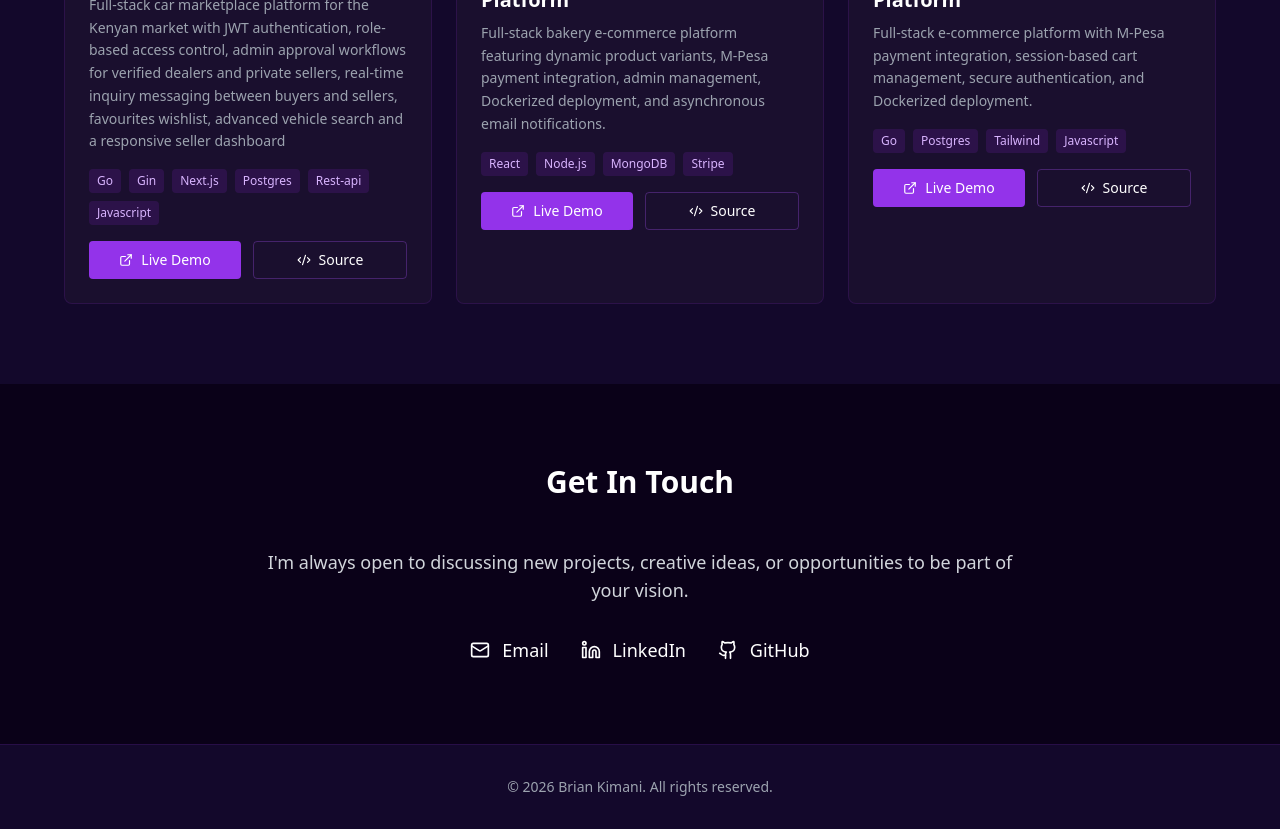
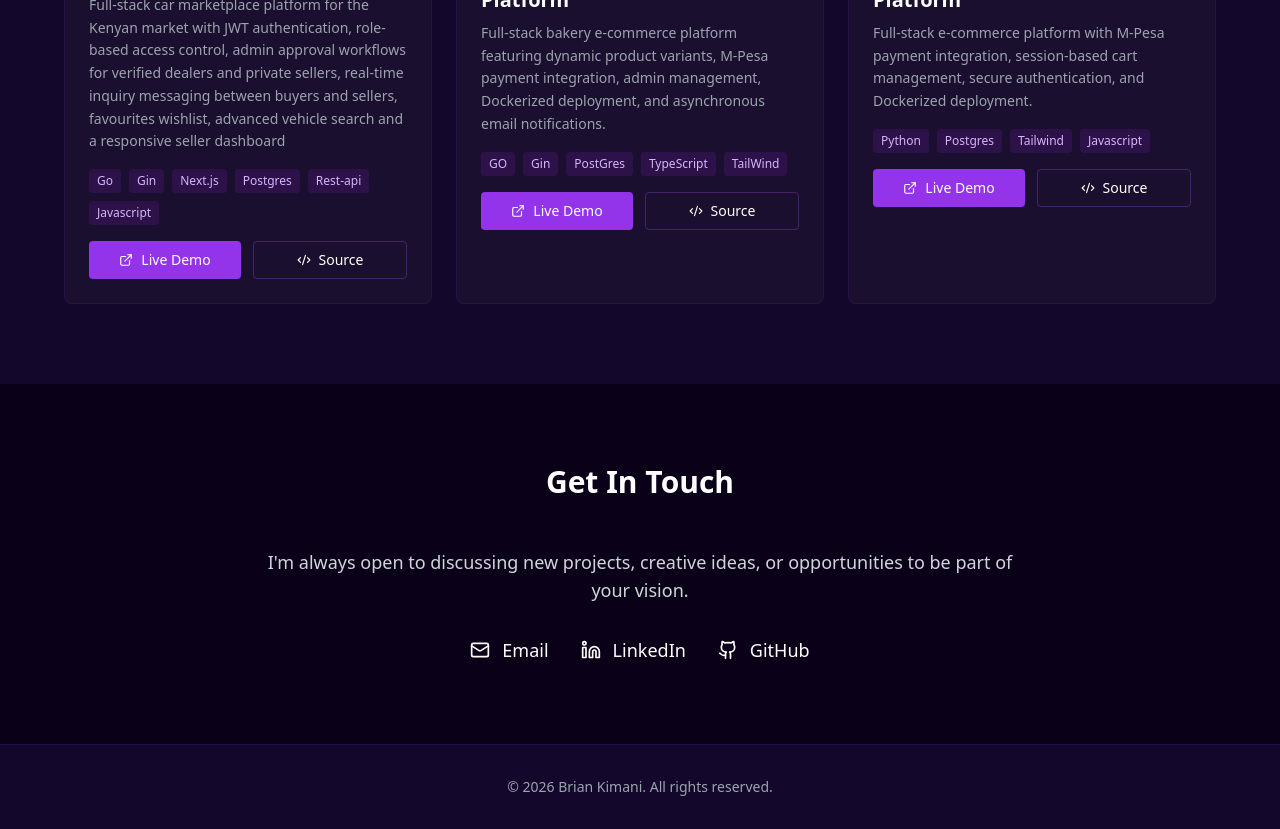
Before and after one commit to kimani-brian/Nportfolio, a React (Create React App) app: page / in a window 1280 px wide. Shown: the part 1940-2769 px from the top of the page. Built offline with nearby package versions, Linux system fonts and the light colour scheme.

Commit message:
project: shikagari

```diff
--- a/src/App.js
+++ b/src/App.js
@@ -41,7 +41,7 @@ export default function App() {
     {
       title: "Crave & Glaze | Bakery Platform ",
       description: "Full-stack bakery e-commerce platform featuring dynamic product variants, M-Pesa payment integration, admin management, Dockerized deployment, and asynchronous email notifications.",
-      tech: ["React", "Node.js", "MongoDB", "Stripe"],
+      tech: ["GO", "Gin", "PostGres", "TypeScript", "TailWind"],
       liveUrl: "https://crave-and-glaze-final.onrender.com",
       codeUrl: "https://github.com/kimani-brian/shikagari",
       image: "https://images.unsplash.com/photo-1625649611137-df49dc542f6a?fm=jpg&q=60&w=3000&ixlib=rb-4.1.0&ixid=M3wxMjA3fDB8MHxzZWFyY2h8MTl8fGJpcnRoZGF5JTIwY2FrZXxlbnwwfHwwfHx8MA=="
@@ -49,7 +49,7 @@ export default function App() {
     {
       title: "InstaMart - E-Commerce Platform",
       description: "Full-stack e-commerce platform with M-Pesa payment integration, session-based cart management, secure authentication, and Dockerized deployment.",
-      tech: ["Go", "Postgres", "Tailwind", "Javascript"],
+      tech: ["Python", "Postgres", "Tailwind", "Javascript"],
       liveUrl: "https://instamart-3vmc.onrender.com",
       codeUrl: "https://github.com/kimani-brian/myshop-continua",
       image: "https://images.unsplash.com/photo-1557821552-17105176677c?w=800&h=500&fit=crop"
```
